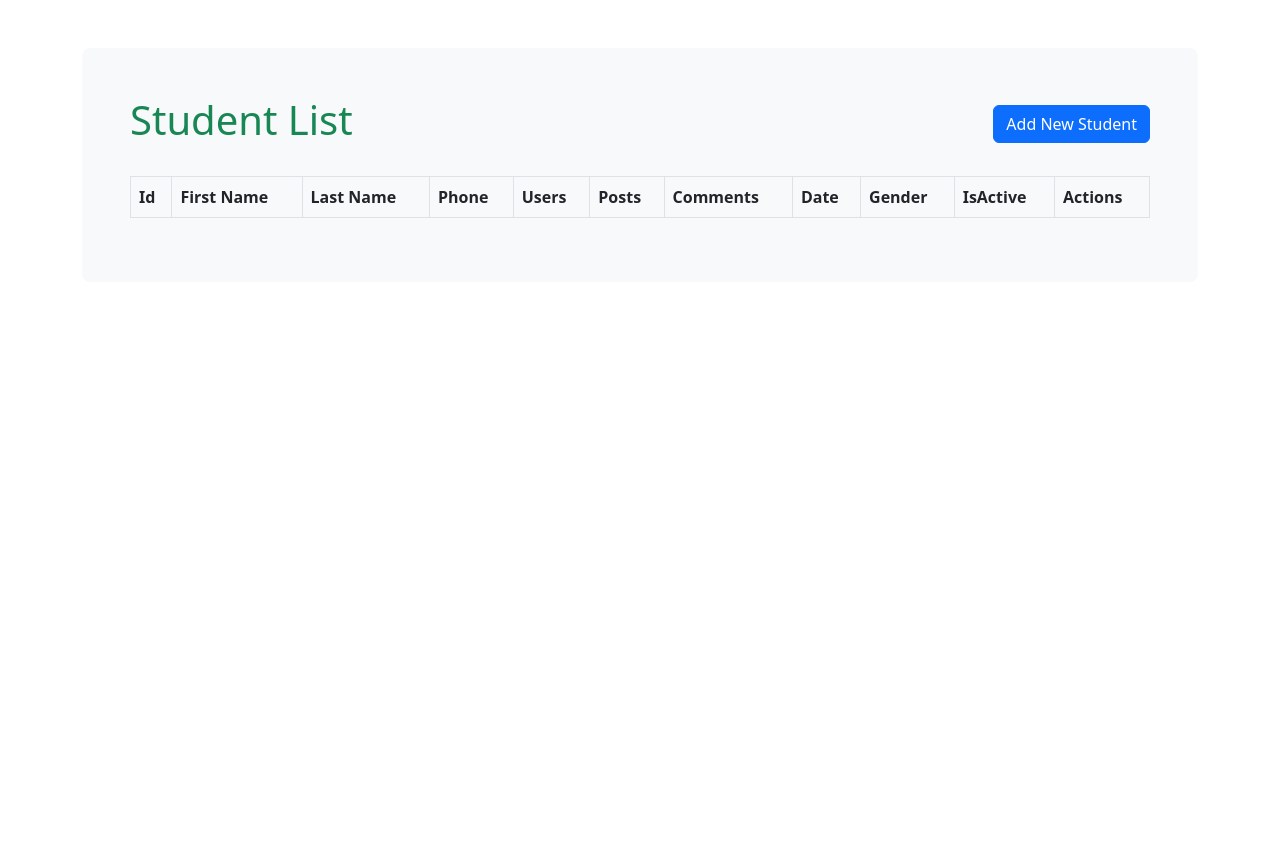
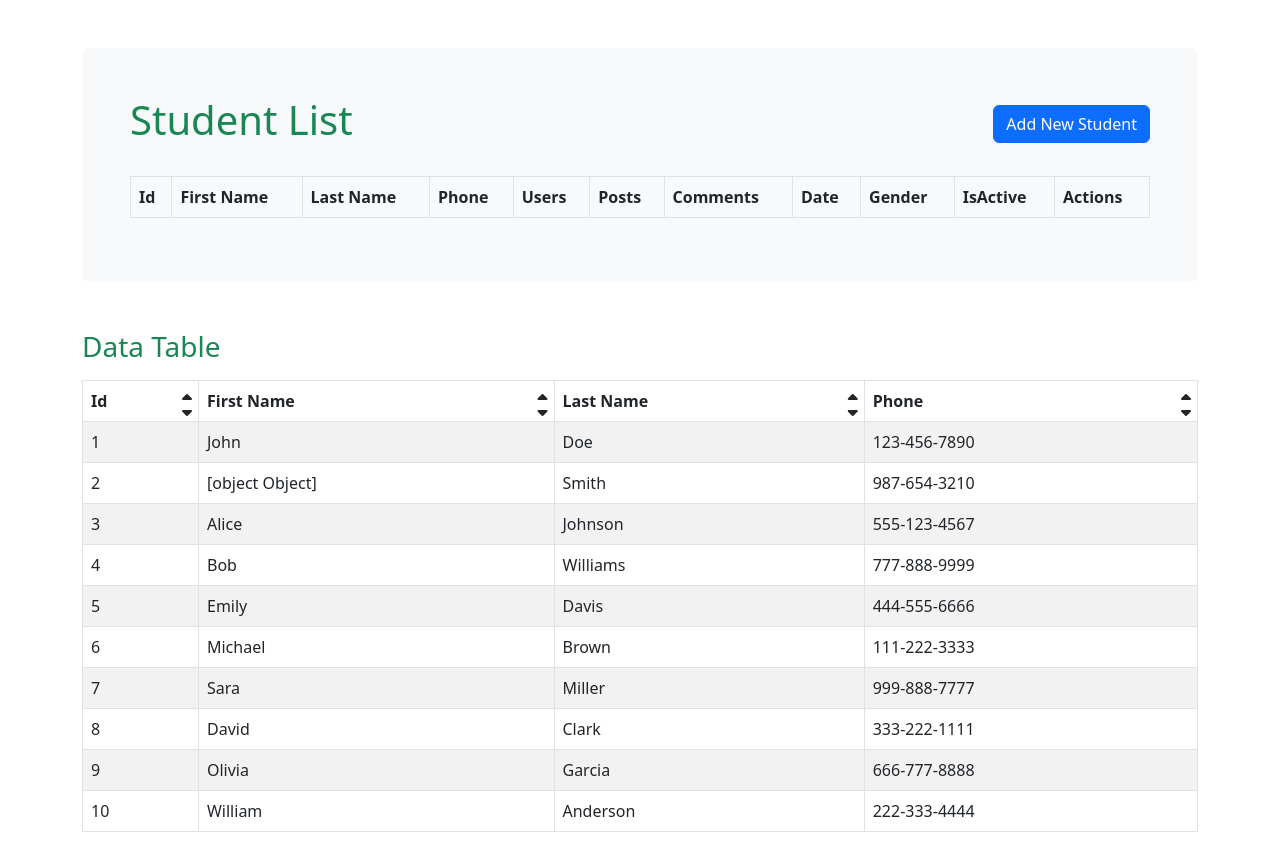
Before and after one commit to Asif-Shakir/GenericReactiveForm, an Angular app: page /studentlist in a window 1280 px wide. Before the commit the page ends 800 px from the top, so only its background shows below. Built offline with nearby package versions, Linux system fonts and the light colour scheme.

Commit message:
table comit

```diff
--- a/src/app/app.component.html
+++ b/src/app/app.component.html
@@ -1,4 +1,10 @@
 <router-outlet></router-outlet>
 <div class="container">
+  <div class="row justify-content-center">
+    <div class="col-12">
+      <h3 class="text-success mt-5 mb-3">Data Table</h3>
+      <data-table [data]="tableData"></data-table>
+    </div>
+  </div>
   <!--<app-form [configration]="formControls" [patchValues]="patchValues" (onClick)="getActionData($event)"></app-form>-->
 </div>
--- a/src/app/app.component.ts
+++ b/src/app/app.component.ts
@@ -1,5 +1,6 @@
 import { Component } from '@angular/core';
 import { Validators } from '@angular/forms';
+import { TableData, TableHead } from './data-table/data-table.component';
 import { FormControlOptions, InputType } from './form/form.component';
 
 @Component({
@@ -8,6 +9,7 @@ import { FormControlOptions, InputType } from './form/form.component';
   styleUrls: ['./app.component.css']
 })
 export class AppComponent {
+  data:any = [];
   inputType = InputType;
   studentList: any = [];
   patchValues: any;
@@ -27,33 +29,47 @@ export class AppComponent {
     },
     {
       inputType: this.inputType.InputSelect, controlName: 'users', labelName: 'Users', controlValidatros: [Validators.required], class: 'col-4'
-      ,optionValues: [{ text: 'Lahore', value: '1' }, { text: 'Karachi', value: '2' }, { text: 'Peshawar', value: '3' }],
-      dataUrl: 'https://jsonplaceholder.typicode.com/users', mapByKeys: { text: 'name', value:'id'}
+      , optionValues: [{ text: 'Lahore', value: '1' }, { text: 'Karachi', value: '2' }, { text: 'Peshawar', value: '3' }],
+      dataUrl: 'https://jsonplaceholder.typicode.com/users', mapByKeys: { text: 'name', value: 'id' }
     },
     {
-      inputType: this.inputType.InputSelect, controlName: 'posts', labelName: 'Posts', controlValidatros: [Validators.required],class: 'col-4'
+      inputType: this.inputType.InputSelect, controlName: 'posts', labelName: 'Posts', controlValidatros: [Validators.required], class: 'col-4'
       , dependsOn: 'users', dataUrl: 'https://jsonplaceholder.typicode.com/posts?userId=', mapByKeys: { text: 'title', value: 'id' }
     },
     {
       inputType: this.inputType.InputSelect, controlName: 'comments', labelName: 'Comments', controlValidatros: [Validators.required], class: 'col-4'
       , dependsOn: 'posts', dataUrl: 'https://jsonplaceholder.typicode.com/comments?postId=', mapByKeys: { text: 'name', value: 'id' }
     },
-    { inputType: this.inputType.InputDate, controlName: 'startDate', labelName: 'Start Date',class: 'col-3'},
+    { inputType: this.inputType.InputDate, controlName: 'startDate', labelName: 'Start Date', class: 'col-3' },
     {
       inputType: this.inputType.InputRadio, controlName: 'gender', labelName: 'Gender', controlValidatros: [Validators.required],
-      optionValues: [{ text: 'Male', value: '1' }, { text: 'Female', value: '2' }],class: 'col-3'
+      optionValues: [{ text: 'Male', value: '1' }, { text: 'Female', value: '2' }], class: 'col-3'
     },
-    { inputType: this.inputType.InputFile, controlName: 'fileLogo', labelName: 'Logo',class: 'col-3' },
-    { inputType: this.inputType.InputCheckBox, controlName: 'isActive', labelName: 'Active' ,class: 'col-3'},
+    { inputType: this.inputType.InputFile, controlName: 'fileLogo', labelName: 'Logo', class: 'col-3' },
+    { inputType: this.inputType.InputCheckBox, controlName: 'isActive', labelName: 'Active', class: 'col-3' },
   ];
+  tableData = {} as TableData;
   ngOnInit() {
+    this.testJson();
     this.getLocalStrogeData();
+    this.initTableData();
+  }
+  initTableData() {
+    let head: TableHead[] = [
+      { name: 'Id', key: 'id', sortable: true, sortValue: [2, 3,] },
+      { name: 'First Name', key:'fname', sortable: true, sortValue: [4, 5] },
+      { name: 'Last Name', key: 'lname', sortable: true, sortValue: [6, 7] },
+      { name: 'Phone', key:'phone',sortable: true, sortValue: [8,9] }]
+    this.tableData = {
+      head,
+      data: this.data,
+    }
   }
   editData(item: any) {
     this.patchValues = item;
   }
   getActionData(eventData: any) {
-    let students:any[] = [];
+    let students: any[] = [];
     let getData = JSON.parse(localStorage.getItem('_students')!);
     if (getData) {
       students = [eventData.data, ...getData];
@@ -69,4 +85,68 @@ export class AppComponent {
   getLocalStrogeData() {
     this.studentList = JSON.parse(localStorage.getItem('_students')!);
   }
+  testJson() {
+    this.data = [
+      {
+        id: 1,
+        fname: "John",
+        lname: "Doe",
+        phone: "123-456-7890"
+      },
+      {
+        id: 2,
+        fname: { name:"Jane"},
+        lname: "Smith",
+        phone: "987-654-3210"
+      },
+      {
+        id: 3,
+        fname: "Alice",
+        lname: "Johnson",
+        phone: "555-123-4567"
+      },
+      {
+        id: 4,
+        fname: "Bob",
+        lname: "Williams",
+        phone: "777-888-9999"
+      },
+      {
+        id: 5,
+        fname: "Emily",
+        lname: "Davis",
+        phone: "444-555-6666"
+      },
+      {
+        id: 6,
+        fname: "Michael",
+        lname: "Brown",
+        phone: "111-222-3333"
+      },
+      {
+        id: 7,
+        fname: "Sara",
+        lname: "Miller",
+        phone: "999-888-7777"
+      },
+      {
+        id: 8,
+        fname: "David",
+        lname: "Clark",
+        phone: "333-222-1111"
+      },
+      {
+        id: 9,
+        fname: "Olivia",
+        lname: "Garcia",
+        phone: "666-777-8888"
+      },
+      {
+        id: 10,
+        fname: "William",
+        lname: "Anderson",
+        phone: "222-333-4444"
+      }
+    ];
+  }
 }
--- a/src/app/app.module.ts
+++ b/src/app/app.module.ts
@@ -7,6 +7,8 @@ import { FormComponent } from './form/form.component';
 import { AddStudentComponent } from './student/add-student/add-student.component';
 import { StudentListComponent } from './student/student-list/student-list.component';
 import { RouterModule, Routes } from '@angular/router';
+import { DataTableComponent } from './data-table/data-table.component';
+import { ButtonComponent } from './components/button/button.component';
 const routes: Routes = [
   { path: 'addstudent', component: AddStudentComponent },
   { path: 'studentlist', component: StudentListComponent },
@@ -16,7 +18,9 @@ const routes: Routes = [
     AppComponent,
     FormComponent,
     AddStudentComponent,
-    StudentListComponent
+    StudentListComponent,
+    DataTableComponent,
+    ButtonComponent
   ],
   imports: [
     BrowserModule,
--- /dev/null
+++ b/src/app/components/button/button.component.html
@@ -0,0 +1 @@
+<p>button works!</p>
--- /dev/null
+++ b/src/app/components/button/button.component.ts
@@ -0,0 +1,15 @@
+import { Component, OnInit } from '@angular/core';
+
+@Component({
+  selector: 'app-button',
+  templateUrl: './button.component.html',
+  styleUrls: ['./button.component.css']
+})
+export class ButtonComponent implements OnInit {
+
+  constructor() { }
+
+  ngOnInit(): void {
+  }
+
+}
--- /dev/null
+++ b/src/app/data-table/data-table.component.css
@@ -0,0 +1,11 @@
+.head-sort-icon{
+    height:8px;
+    width:8px;
+    cursor:pointer;
+}
+.head-sort-icon:hover{
+    color:darkgray;
+}
+.sort-active{
+    color:red;
+}
--- /dev/null
+++ b/src/app/data-table/data-table.component.html
@@ -0,0 +1,24 @@
+<table class="table table-striped table-bordered">
+  <thead>
+    <tr>
+      <th *ngFor="let item of data.head">
+        <div class="d-flex align-items-center justify-content-between">
+          {{item?.name}}
+          <ng-container *ngIf="item?.sortable">
+            <div class="d-flex flex-column">
+              <i class="fa-solid fa-sort-up head-sort-icon" (click)="handleSort(item.sortValue[0])" [class.sort-active]="item.sortValue[0] == sort"></i>
+              <i class="fa-solid fa-sort-down head-sort-icon" (click)="handleSort(item.sortValue[1])" [class.sort-active]="item.sortValue[1] == sort"></i>
+            </div>
+          </ng-container>
+        </div>
+      </th>
+    </tr>
+  </thead>
+  <tbody>
+    <tr *ngFor="let item of data.data">
+      <ng-container *ngFor="let head of data.head">
+        <td>{{item[head.key]}}</td>
+      </ng-container>
+    </tr>
+  </tbody>
+</table>
--- /dev/null
+++ b/src/app/data-table/data-table.component.ts
@@ -0,0 +1,31 @@
+import { Component, Input, OnInit } from '@angular/core';
+
+@Component({
+  selector: 'data-table',
+  templateUrl: './data-table.component.html',
+  styleUrls: ['./data-table.component.css']
+})
+export class DataTableComponent implements OnInit {
+  @Input() data = {} as TableData;
+  sort = 1;
+  constructor() { }
+
+  ngOnInit(): void {
+  }
+  handleSort(sort: number) {
+    this.sort = sort;
+    console.log(sort);
+  }
+}
+export type OnlyTwoNumbersArray = [number, number];
+export interface TableHead {
+  name: string,
+  key: string,
+  sortable?: boolean,
+  sortValue: OnlyTwoNumbersArray,
+  component?:any,
+}
+export interface TableData {
+  head: TableHead[],
+  data:[],
+}
--- a/src/app/student/student-list/student-list.component.html
+++ b/src/app/student/student-list/student-list.component.html
@@ -1,3 +1,4 @@
+
 <div class="container mt-5">
   <div class="p-5 bg-light rounded-3">
     <div class="mb-4 d-flex align-items-center justify-content-between">
--- a/src/index.html
+++ b/src/index.html
@@ -7,6 +7,7 @@
   <meta name="viewport" content="width=device-width, initial-scale=1">
   <link rel="icon" type="image/x-icon" href="favicon.ico">
   <link rel="stylesheet" href="https://cdnjs.cloudflare.com/ajax/libs/bootstrap/5.2.3/css/bootstrap.min.css" integrity="sha512-SbiR/eusphKoMVVXysTKG/7VseWii+Y3FdHrt0EpKgpToZeemhqHeZeLWLhJutz/2ut2Vw1uQEj2MbRF+TVBUA==" crossorigin="anonymous" referrerpolicy="no-referrer" />
+  <link rel="stylesheet" href="https://cdnjs.cloudflare.com/ajax/libs/font-awesome/6.4.2/css/all.min.css" integrity="sha512-z3gLpd7yknf1YoNbCzqRKc4qyor8gaKU1qmn+CShxbuBusANI9QpRohGBreCFkKxLhei6S9CQXFEbbKuqLg0DA==" crossorigin="anonymous" referrerpolicy="no-referrer" />
 </head>
 <body>
   <app-root></app-root>
```
Also changed, not shown: src/app/components/button/button.component.css (added), 2 other files (tests, documents, lock files or other folders).
